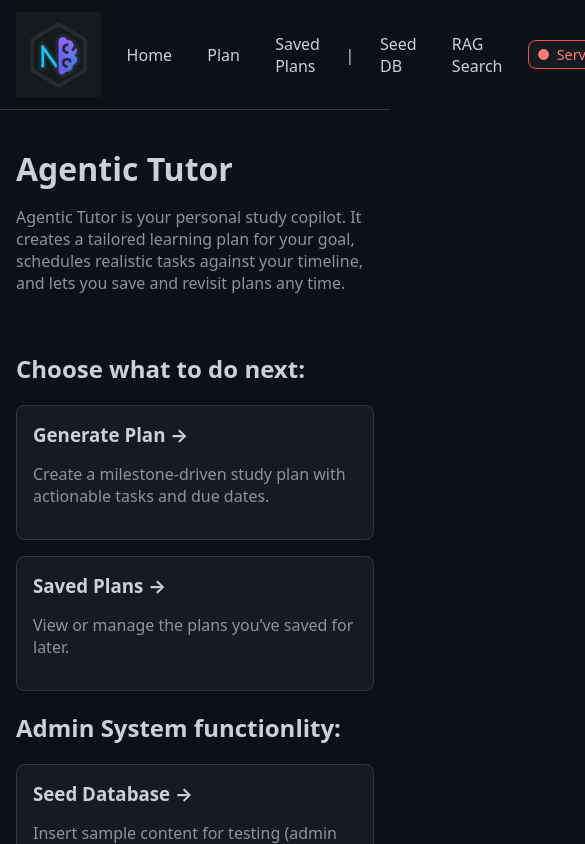
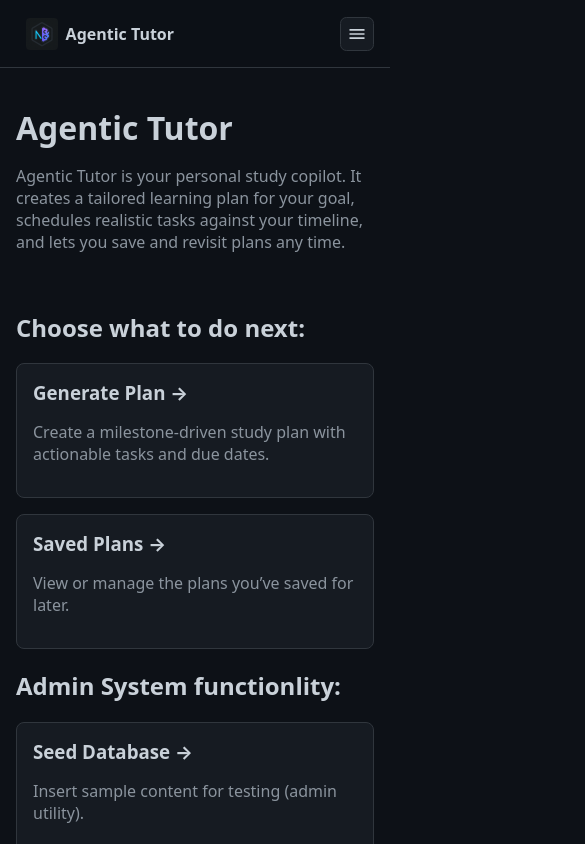
Before and after one commit to Reino-p/AI-Frontend, a SvelteKit app: page / in a window 390 px wide. Shown: the top 844 px of the page, 585 px wide, since content can reach past the window. Built offline with nearby package versions, Linux system fonts and the light colour scheme; no server answers.

Commit message:
burger menu for mobile

```diff
--- a/src/routes/+layout.svelte
+++ b/src/routes/+layout.svelte
@@ -3,8 +3,10 @@
 	import { API } from '$lib/api';
 	import logoDark from '$lib/assets/dark-logo-32.png';
 	import logoLight from '$lib/assets/light-logo.png';
+	import { afterNavigate } from '$app/navigation';
 
 	let healthy: 'OK' | 'DOWN' | null = null;
+	let open = false;
 
 	async function check() {
 	  try {
@@ -15,23 +17,87 @@
 	  }
 	}
 	check();
+
+	// Close mobile menu on route change
+	afterNavigate(() => (open = false));
+
+	function toggle() {
+	  open = !open;
+	}
+
+	// Close on ESC globally
+	function onKey(e: KeyboardEvent) {
+	  if (e.key === 'Escape') open = false;
+	}
   </script>
 
+  <svelte:window on:keydown={onKey} />
+
   <nav class="nav nav-bar">
+	<!-- Left: Logo + desktop links -->
+	<div class="nav-left">
+	  <a href="/" class="brand">
+		<img src={logoDark} alt="Agentic Tutor logo" class="logo" />
+		<span class="brand-text">Agentic Tutor</span>
+	  </a>
 
-	<!--User Navigation Bar-->
-	<div class="nav-left">
-		<img src="{logoDark}" alt="" class="logo">
+	  <!-- Desktop links -->
+	  <div class="menu-desktop">
 		<a href="/">Home</a>
 		<a href="/plan">Plan</a>
 		<a href="/plans">Saved Plans</a>
-		| <br>
 		<a href="/seed">Seed DB</a>
 		<a href="/rag">RAG Search</a>
 	  </div>
+	</div>
 
-	<!--Admin Navigation Bar addons-->
+	<!-- Right: server chip (desktop) + hamburger (mobile) -->
 	<div class="nav-right">
+	  <span
+		class="status status-desktop {healthy === 'OK' ? 'ok' : 'down'}"
+		title={API}
+		aria-live="polite"
+	  >
+		{#if healthy === 'OK'}<span>●</span> Server
+		{:else if healthy === 'DOWN'}<span>●</span> Server
+		{:else}…checking
+		{/if}
+	  </span>
+
+	  <!-- Hamburger button (mobile only) -->
+	  <button
+		class="menu-btn"
+		type="button"
+		aria-label="Toggle navigation"
+		aria-controls="mobile-menu"
+		aria-expanded={open}
+		on:click={toggle}
+	  >
+		{#if !open}
+		  <!-- hamburger icon -->
+		  <svg width="20" height="20" viewBox="0 0 24 24" aria-hidden="true">
+			<path fill="currentColor" d="M3 6h18v2H3V6Zm0 5h18v2H3v-2Zm0 5h18v2H3v-2Z" />
+		  </svg>
+		{:else}
+		  <!-- close icon -->
+		  <svg width="20" height="20" viewBox="0 0 24 24" aria-hidden="true">
+			<path fill="currentColor" d="M18.3 5.7 12 12l6.3 6.3-1.4 1.4L10.6 13.4 4.3 19.7 2.9 18.3 9.2 12 2.9 5.7 4.3 4.3 10.6 10.6 16.9 4.3l1.4 1.4Z" />
+		  </svg>
+		{/if}
+	  </button>
+	</div>
+  </nav>
+
+  <!-- Mobile slide-down panel -->
+  {#if open}
+	<div id="mobile-menu" class="mobile-panel">
+	  <a href="/" class="mobile-link">Home</a>
+	  <a href="/plan" class="mobile-link">Plan</a>
+	  <a href="/plans" class="mobile-link">Saved Plans</a>
+	  <a href="/seed" class="mobile-link">Seed DB</a>
+	  <a href="/rag" class="mobile-link">RAG Search</a>
+
+	  <div class="mobile-status">
 		<span class="status {healthy === 'OK' ? 'ok' : 'down'}" title={API} aria-live="polite">
 		  {#if healthy === 'OK'}<span>●</span> Server
 		  {:else if healthy === 'DOWN'}<span>●</span> Server
@@ -39,8 +105,8 @@
 		  {/if}
 		</span>
 	  </div>
-
-</nav>
+	</div>
+  {/if}
 
   <main class="container">
 	<slot />
@@ -56,17 +122,79 @@
 	}
 	.nav-left {
 	  display: flex;
+	  align-items: center;
+	  gap: .75rem;
+	}
+	.brand {
+	  display: inline-flex;
+	  align-items: center;
+	  gap: .5rem;
+	  color: var(--fg);
+	  text-decoration: none;
+	  padding: .35rem .6rem;
+	  border-radius: .375rem;
+	}
+	.brand:hover { background: var(--card-hover); text-decoration: none; }
+	.brand-text { font-weight: 600; }
+
+	.logo { width: 32px; height: 32px; border-radius: .25rem; }
+
+	/* Desktop link group */
+	.menu-desktop {
+	  display: none;
 	  gap: 1rem;
-		align-items: center;
+	  margin-left: .25rem;
 	}
+
 	.nav-right {
 	  display: flex;
 	  align-items: center;
-		gap: 0.75rem;
+	  gap: .5rem;
 	}
 
-	.logo {
-		width: 85px;
-		height: 85px;
+	/* Status chip only on desktop here */
+	.status-desktop { display: none; }
+
+	/* Hamburger button (mobile only) */
+	.menu-btn {
+	  display: inline-flex;
+	  align-items: center;
+	  justify-content: center;
+	  height: 34px; width: 34px;
+	  border-radius: .4rem;
+	  border: 1px solid var(--border);
+	  background: var(--card);
+	  color: var(--fg);
+	  cursor: pointer;
+	}
+	.menu-btn:hover { background: var(--card-hover); }
+
+	/* Mobile panel */
+	.mobile-panel {
+	  border-bottom: 1px solid var(--border);
+	  background: var(--card);
+	  display: grid;
+	  gap: .25rem;
+	  padding: .5rem .75rem .75rem;
+	}
+	.mobile-link {
+	  display: block;
+	  padding: .55rem .6rem;
+	  border-radius: .4rem;
+	  color: var(--fg);
+	  text-decoration: none;
+	}
+	.mobile-link:hover {
+	  background: var(--card-hover);
+	  text-decoration: none;
+	}
+	.mobile-status { margin-top: .35rem; }
+
+	/* ≥ 768px: show desktop nav, hide mobile panel & hamburger */
+	@media (min-width: 768px) {
+	  .menu-desktop { display: inline-flex; }
+	  .status-desktop { display: inline-flex; }
+	  .menu-btn { display: none; }
+	  /* the mobile panel is not rendered at all on desktop due to {#if open} */
 	}
   </style>
```
Lines whose indentation alone changed are shown as unchanged.
